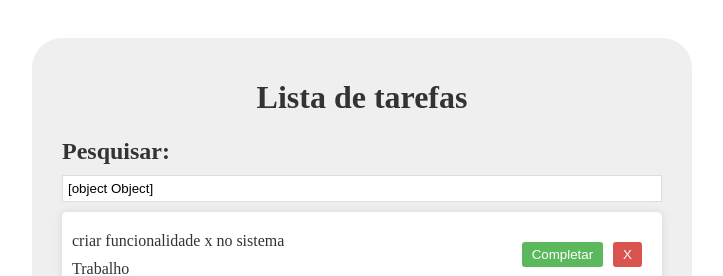
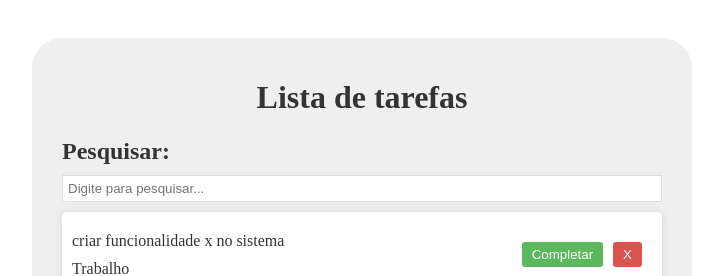
Before and after one commit to Igor-Brandalise/Todo-list, a React (Vite) app: page / in a window 1280 px wide. Shown: the top 276 px of the page, without its empty margins (278-1001 px from the left). Built offline with nearby package versions, Linux system fonts and the light colour scheme.

Commit message:
coreção do pesquisar

```diff
--- a/src/components/Search.jsx
+++ b/src/components/Search.jsx
@@ -1,6 +1,6 @@
 import React from "react";
 
-const Search = (search, setSearch) => {
+const Search = ({ search, setSearch }) => {
   return (
     <div className="search">
       <h2>Pesquisar:</h2>
@@ -8,7 +8,7 @@ const Search = (search, setSearch) => {
         type="text"
         value={search}
         onChange={(e) => setSearch(e.target.value)}
-        placeholder="Digite para pesquisar"
+        placeholder="Digite para pesquisar..."
       />
     </div>
   );
```
